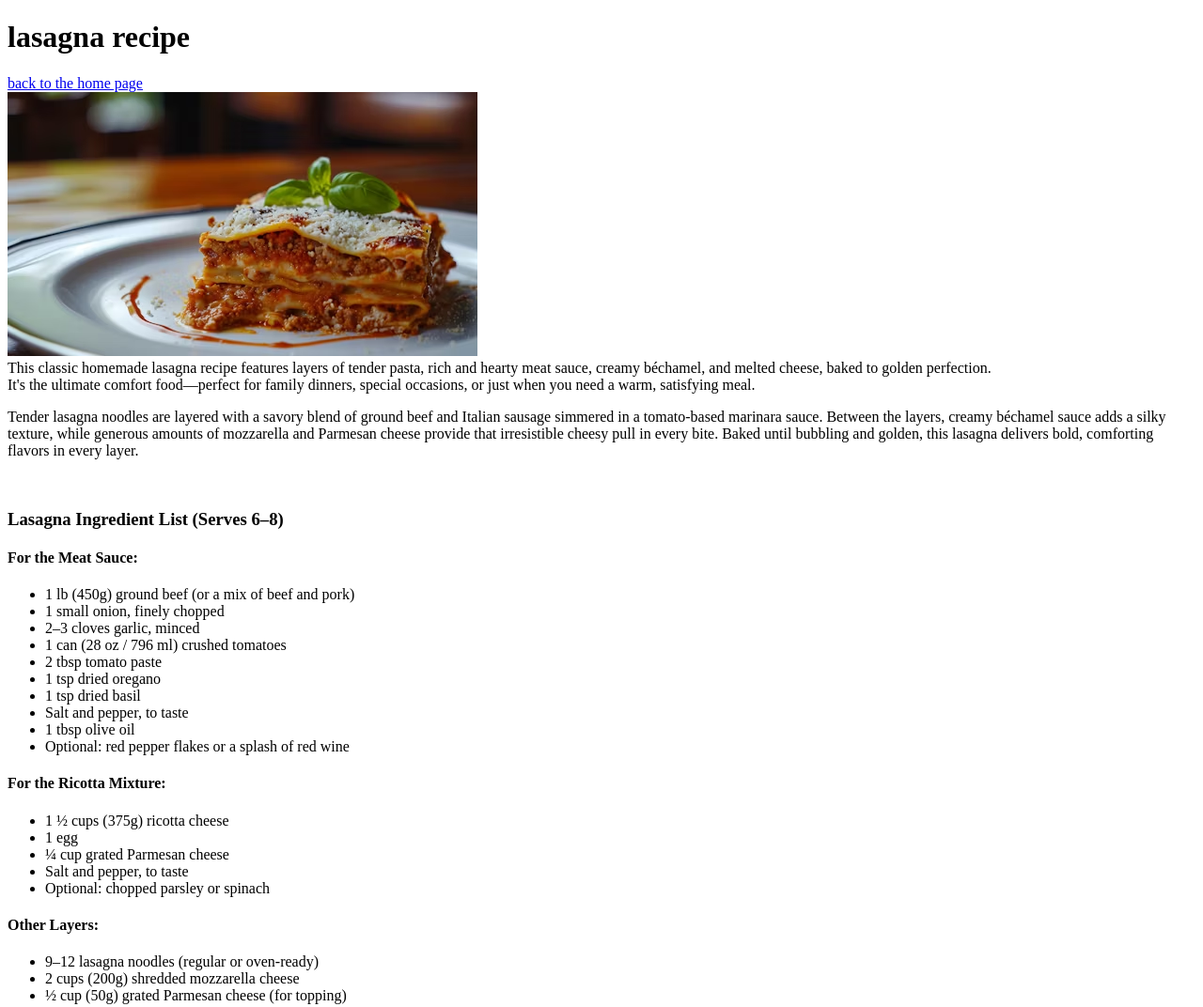
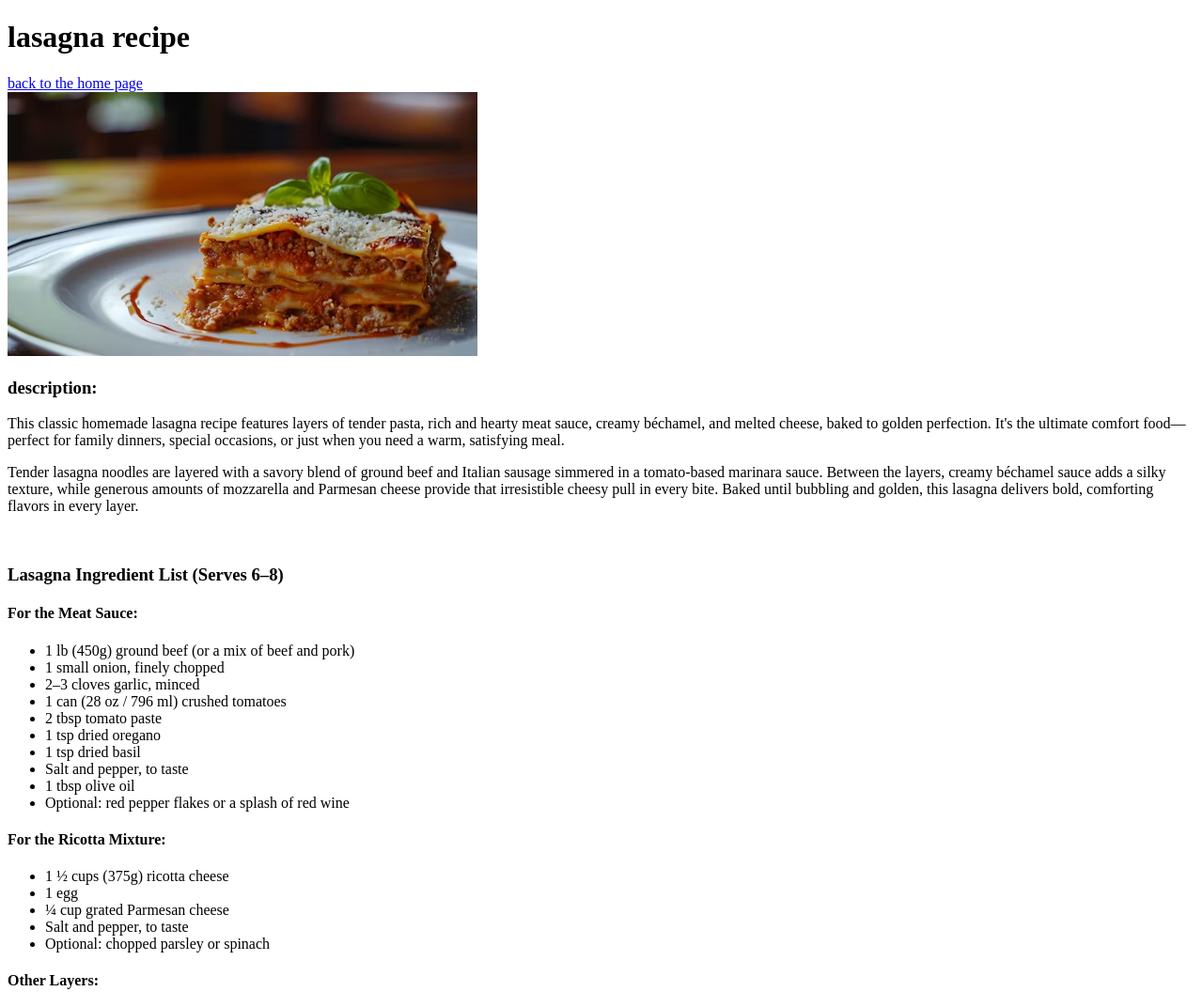
Before and after one commit to sagyshilo2009-art/odin-recipes, a plain HTML site: page recipes/lasagna.html in a window 1280 px wide. Shown: the top 1072 px of the page at 94% size. Drawn offline with Linux system fonts and the light colour scheme.

Commit message:
update to the main page and the recipes pages, minor change to the first recipe page and added a picture and the description section to the second recpie page aka the chicken alfredo pasta

```diff
--- a/recipes/lasagna.html
+++ b/recipes/lasagna.html
@@ -10,10 +10,11 @@
     <a href="../index.html">back to the home page</a><br>
     <img src ="/images_recipes/photo-1709429790175-b02bb1b19207.avif"><br>
 
-    <header> This classic homemade lasagna recipe features layers of tender pasta, rich and
-        hearty meat sauce, creamy béchamel, and melted cheese, baked to golden perfection.<br>
+<h3> description:</h3>
+    <p> This classic homemade lasagna recipe features layers of tender pasta, rich and
+        hearty meat sauce, creamy béchamel, and melted cheese, baked to golden perfection.
         It's the ultimate comfort food—perfect for family dinners, special occasions, or just
-        when you need a warm, satisfying meal. </header>
+        when you need a warm, satisfying meal. </p>
 
 
         <p> Tender lasagna noodles are layered with a savory blend of ground beef and Italian sausage simmered in a tomato-based marinara sauce. Between the layers, creamy béchamel sauce adds a silky texture, while generous amounts of mozzarella and Parmesan cheese provide that irresistible cheesy pull in every bite. Baked until bubbling and golden, this lasagna delivers bold, comforting flavors in every layer.</p><br>
```
Also changed, not shown: index.html (+1 -1 lines), recipes/chicken_alfredo_pasta.html (+24 -0 lines), images_recipes/istockphoto-1413553779-612x612.jpg (added).
